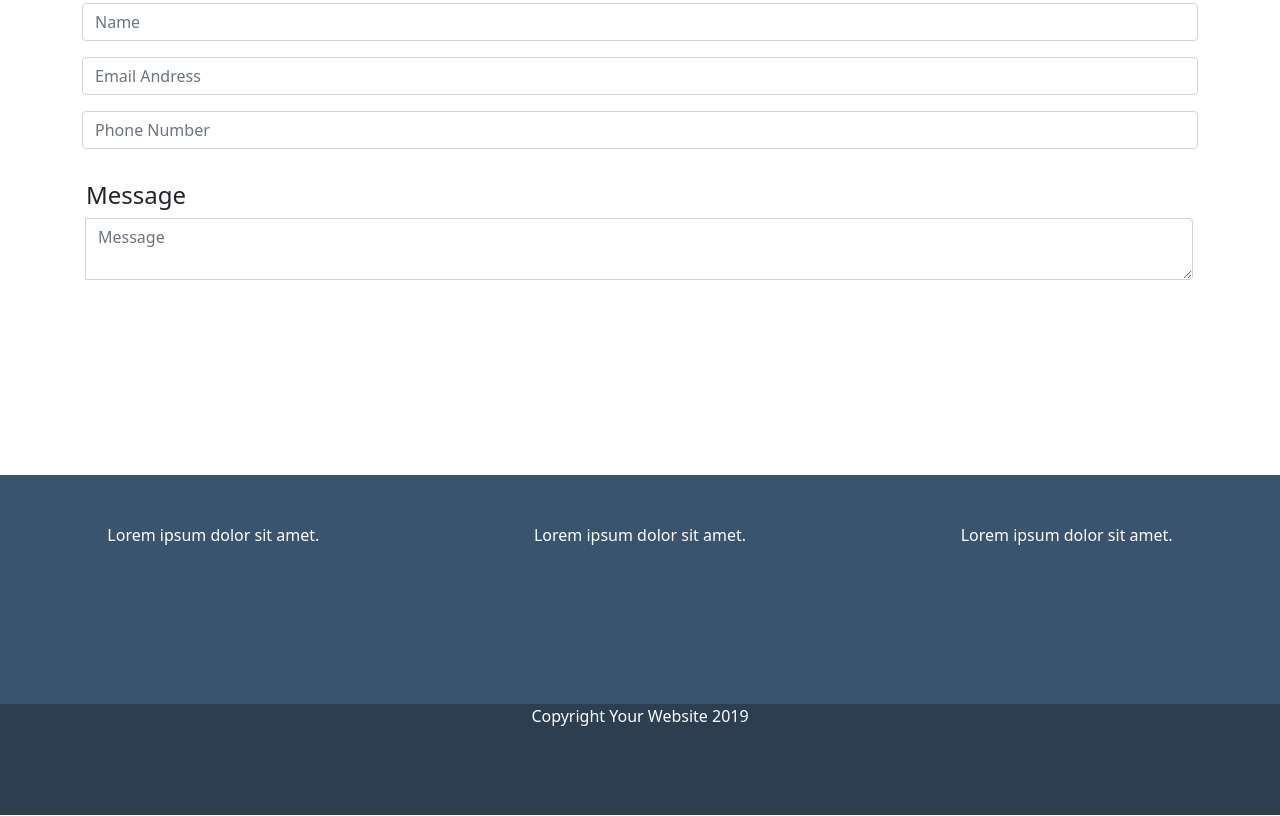
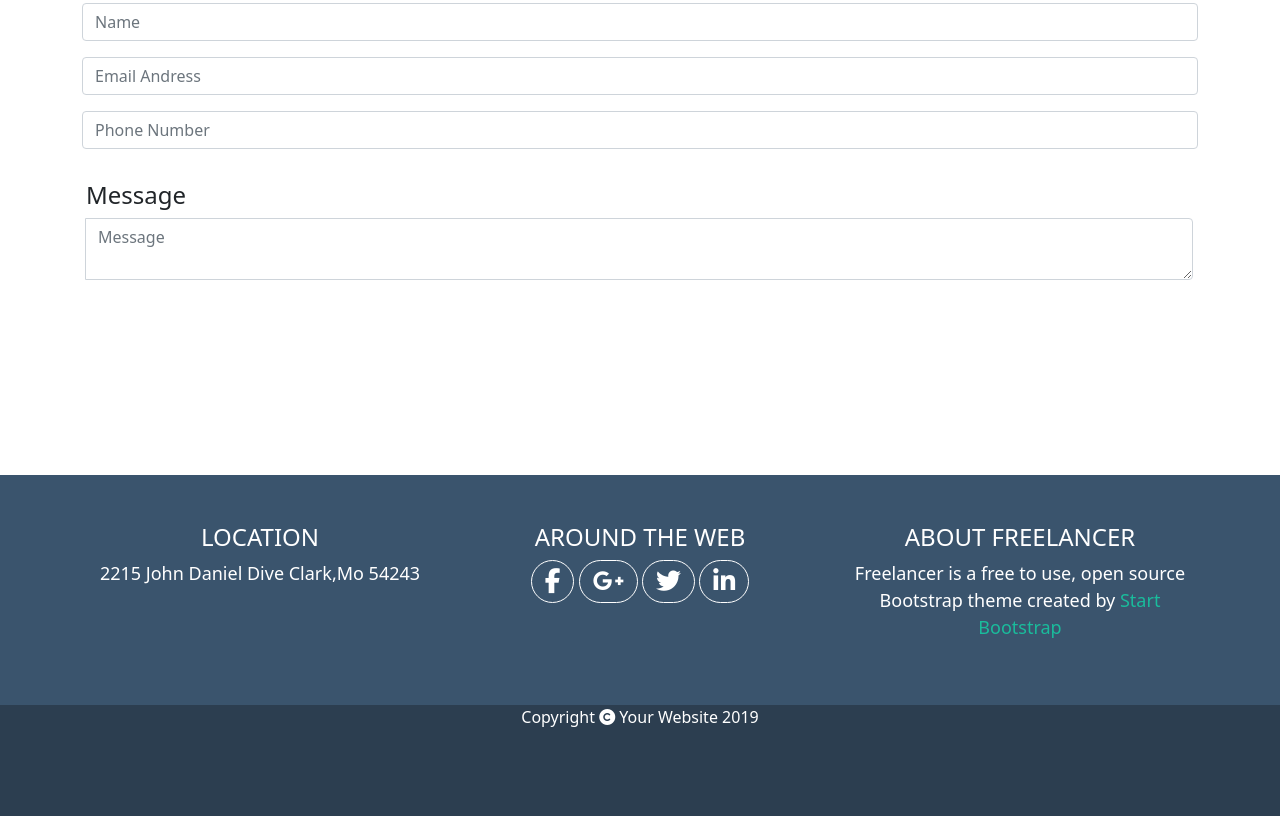
Before and after one commit to Pietrodon/html-css-bootstrap-freelancer, a plain HTML site: page index.html in a window 1280 px wide. Shown: the part 2179-2995 px from the top of the page. Drawn offline with nearby package versions, Linux system fonts and the light colour scheme.

Commit message:
inserimento contenuto footer

```diff
--- a/index.html
+++ b/index.html
@@ -120,23 +120,31 @@
         </section>
     </main>
     <footer>
-        <div class="container-fluid text-center ms_bg-blue ms_h-info">
-            <div class="row justify-content-evenly py-5">
-                <div class="col-4">
-                    <p>Lorem ipsum dolor sit amet.</p>
-                </div>
-                <div class="col-4">
-                    <p>Lorem ipsum dolor sit amet.</p>
-                </div>
-                <div class="col-4">
-                    <p>Lorem ipsum dolor sit amet.</p>
+        <section class="container-fluid ms_bg-blue">
+            <div class="container text-center  ms_h-info">
+                <div class="row justify-content-evenly py-5">
+                    <div class="col-auto col-md-4">
+                        <h4>LOCATION</h4>
+                        <p class="ms_txt-footer-size">2215 John Daniel Dive Clark,Mo 54243</p>
+                    </div>
+                    <div class="col-auto col-md-4">
+                        <h4>AROUND THE WEB</h4>
+                        <i class="fab fa-facebook-f  ms_icon-footer"></i>
+                        <i class="fab fa-google-plus-g ms_icon-footer"></i>
+                        <i class="fab fa-twitter ms_icon-footer"></i>
+                        <i class="fab fa-linkedin-in ms_icon-footer"></i>
+                    </div>
+                    <div class="col-auto col-md-4">
+                        <h4>ABOUT FREELANCER</h4>
+                        <p class="ms_txt-footer-size">Freelancer is a free to use, open source Bootstrap theme created by <span class="ms_txt-footer-color">Start Bootstrap</span></p>
+                    </div>
                 </div>
             </div>
-        </div>
+        </section>
         <div class="container-fluid text-center ms_bg-grey ms_h-copyright">
             <div class="row justify-content-center">
                 <div class="col-12">
-                    <p>Copyright Your Website 2019</p>
+                    <p>Copyright <span><i class="fas fa-copyright"></i></span> Your Website 2019</p>
                 </div>
             </div>
         </div>
--- a/style.css
+++ b/style.css
@@ -47,6 +47,20 @@
 #ms_txt-area{
     width: 100%;
 }
+.ms_txt-footer-color{
+    color: rgb(26, 188, 156);
+}
+.ms_txt-footer-size{
+    font-size: 18px;
+}
+.ms_icon-footer{
+    font-size: 25px;
+    border: 1px solid white;
+    border-radius: 9999px;
+    text-align: center;
+    line-height: 15px;
+    padding: 13px;
+}
 .ms_h-start{
     min-height: 588px;
 }
```
